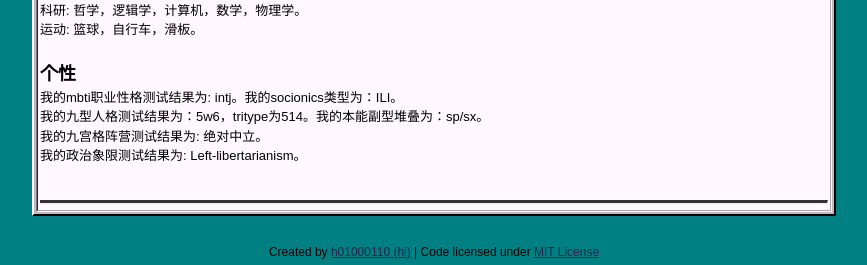
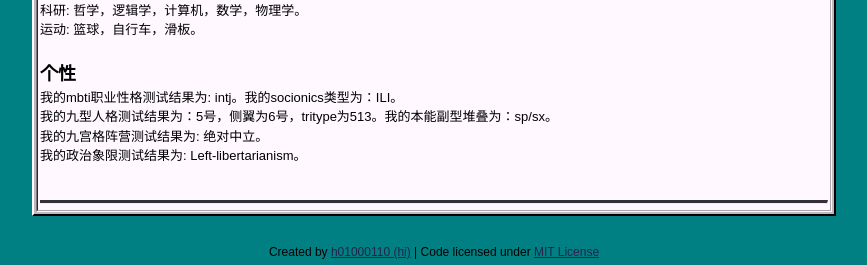
Before and after one commit to player1-Z/player1-Z.github.io, a Jekyll site: the page built from _posts/2020-10-24-Selfintro.md, in a window 1280 px wide. Shown: the part 697-962 px from the top of the page, without its empty margins (206-1073 px from the left). Built offline with Jekyll 4.4.1, drawn with Linux system fonts in a browser that asks for light colours.

Commit message:
Update 2020-10-24-Selfintro.md

```diff
--- a/_posts/2020-10-24-Selfintro.md
+++ b/_posts/2020-10-24-Selfintro.md
@@ -19,6 +19,6 @@ tags: info
 
 ## 个性
 我的mbti职业性格测试结果为: intj。我的socionics类型为：ILI。
-我的九型人格测试结果为：5w6，tritype为514。我的本能副型堆叠为：sp/sx。
+我的九型人格测试结果为：5号，侧翼为6号，tritype为513。我的本能副型堆叠为：sp/sx。
 我的九宫格阵营测试结果为: 绝对中立。
 我的政治象限测试结果为: Left-libertarianism。
```
